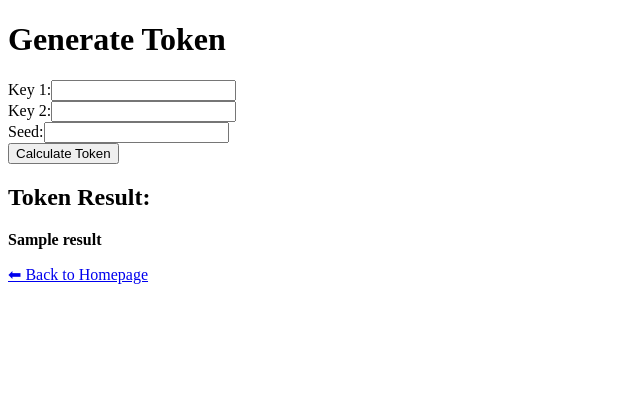
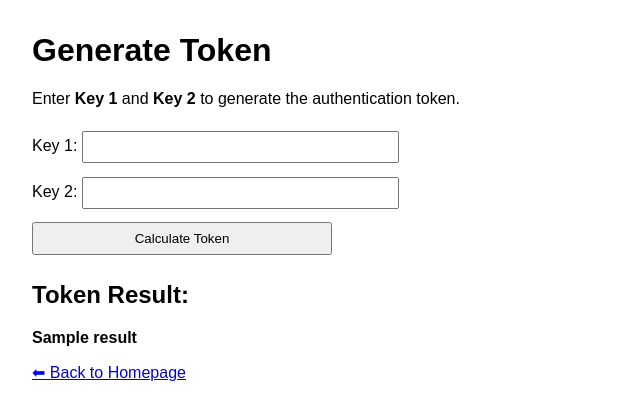
Before and after one commit to Mina-Assad/zkpServer, a FastAPI app: template app/templates/tokenized.html in a window 1280 px wide. Shown: the top 420 px of the page, without its empty margins (0-640 px from the left). Run offline with FastAPI, Linux system fonts and the light colour scheme; the template is opened without the code that fills it: most values are stand-ins (such as "Sample title", 1, 10 or a date in 2020).

Commit message:
Update tokenized.html

```diff
--- a/app/templates/tokenized.html
+++ b/app/templates/tokenized.html
@@ -1,14 +1,27 @@
 <!DOCTYPE html>
 <html>
 <head>
-    <title>Tokenized</title>
+    <title>Token Generator</title>
+    <style>
+        body { font-family: Arial, sans-serif; margin: 2em; }
+        input, button { margin: 0.5em 0; padding: 0.5em; width: 300px; }
+    </style>
 </head>
 <body>
+
 <h1>Generate Token</h1>
-    <form method="post" action="https://zkpserver-uejf.onrender.com/calculate-tokenized">
-        <label>Key 1:</label><input type="text" name="key1" required><br>
-        <label>Key 2:</label><input type="text" name="key2" required><br>
-        <label>Seed:</label><input type="text" name="seed" required><br>
+
+<p>
+    Enter <b>Key 1</b> and <b>Key 2</b> to generate the authentication token.
+</p>
+
+<form method="post" action="/calculate-tokenized">
+    <label>Key 1:</label>
+    <input type="text" name="key1" required><br>
+
+    <label>Key 2:</label>
+    <input type="text" name="key2" required><br>
+
     <button type="submit">Calculate Token</button>
 </form>
 
@@ -16,21 +29,8 @@
     <h2>Token Result:</h2>
     <p><b>{{ result }}</b></p>
 {% endif %}
-    <!-- <div id="result-container" style="display:none;">
-        <h2>Token Result:</h2>
-        <p><b id="result-text"></b></p>
-    </div>
 
-    <script>
-        // Example: If backend redirects back with a query param like ?result=12345
-        const urlParams = new URLSearchParams(window.location.search);
-        const result = urlParams.get("result");
-        if (result) {
-            document.getElementById("result-text").textContent = result;
-            document.getElementById("result-container").style.display = "block";
-        }
-    </script> -->
+<a href="/">⬅ Back to Homepage</a>
 
-    <a href="https://zkpserver-uejf.onrender.com">⬅ Back to Homepage</a>
 </body>
 </html>
```
Lines whose indentation alone changed are shown as unchanged.
